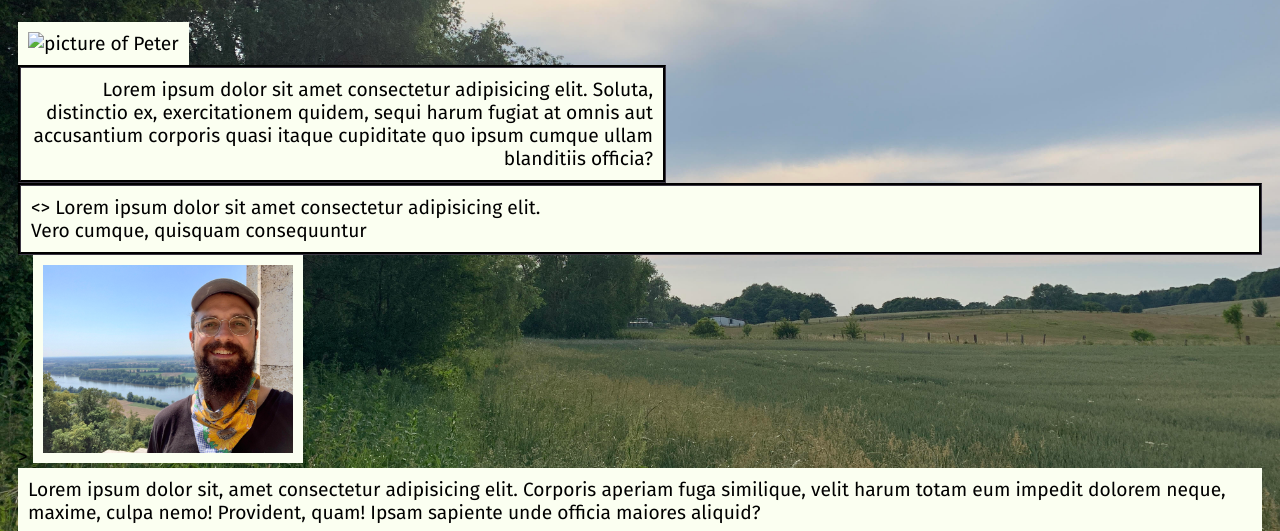
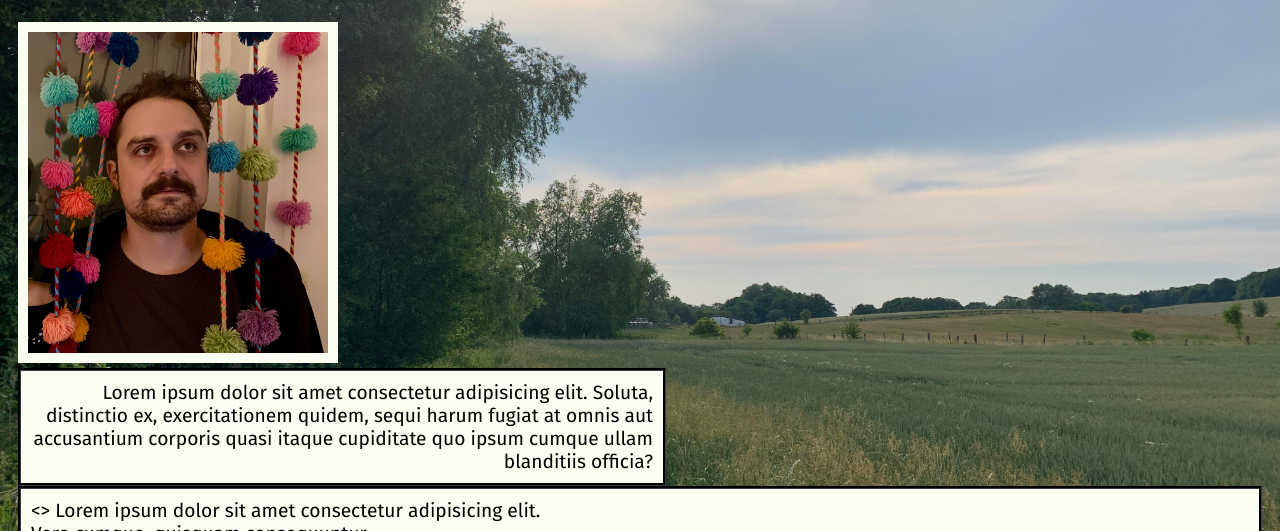
Before and after one commit to heavypete/Personal-Project, a plain HTML site: page index.html in a window 1280 px wide. Shown: the part 265-796 px from the top of the page. Drawn offline with Linux system fonts and the light colour scheme; files that its build step writes are made by us from their sources; files whose address does not match are found by name.

Commit message:
Update index.html

```diff
--- a/index.html
+++ b/index.html
@@ -4,7 +4,7 @@
     <meta charset="UTF-8" />
     <meta name="viewport" content="width=device-width, incale=1.0" />
     <meta name="description" content="This is Peter Castaldo's web designer website"/>
-    <link rel="stylesheet" href="./style.css/style.css">
+    <link rel="stylesheet" href="style.css">
     <script src="https://kit.fontawesome.com/d686fb527e.js" crossorigin="anonymous"></script>
     <link rel="preconnect" href="https://fonts.gstatic.com">
 <link rel="preconnect" href="https://fonts.gstatic.com">
@@ -36,7 +36,7 @@
       <h1 class="div2">Hello... I am a <br> Web Developer <br> based in Berlin</h1>
 
 <!-- ?Picture with peruvian balls-->
-  <img class="righty"src="./style.css/Pictures/peruvian balls.jpg" alt="picture of Peter" width="300";>
+  <img class="righty"src="peruvian balls.jpg" alt="picture of Peter" width="300";>
 <div class="div1">Lorem ipsum dolor sit amet consectetur adipisicing elit. Soluta, distinctio ex, exercitationem quidem, sequi harum fugiat at omnis aut accusantium corporis quasi itaque cupiditate quo ipsum cumque ullam blanditiis officia?</div>
 
 <div><> Lorem ipsum dolor sit amet consectetur adipisicing elit. <br> Vero cumque, quisquam consequuntur </aside></div>>
```
